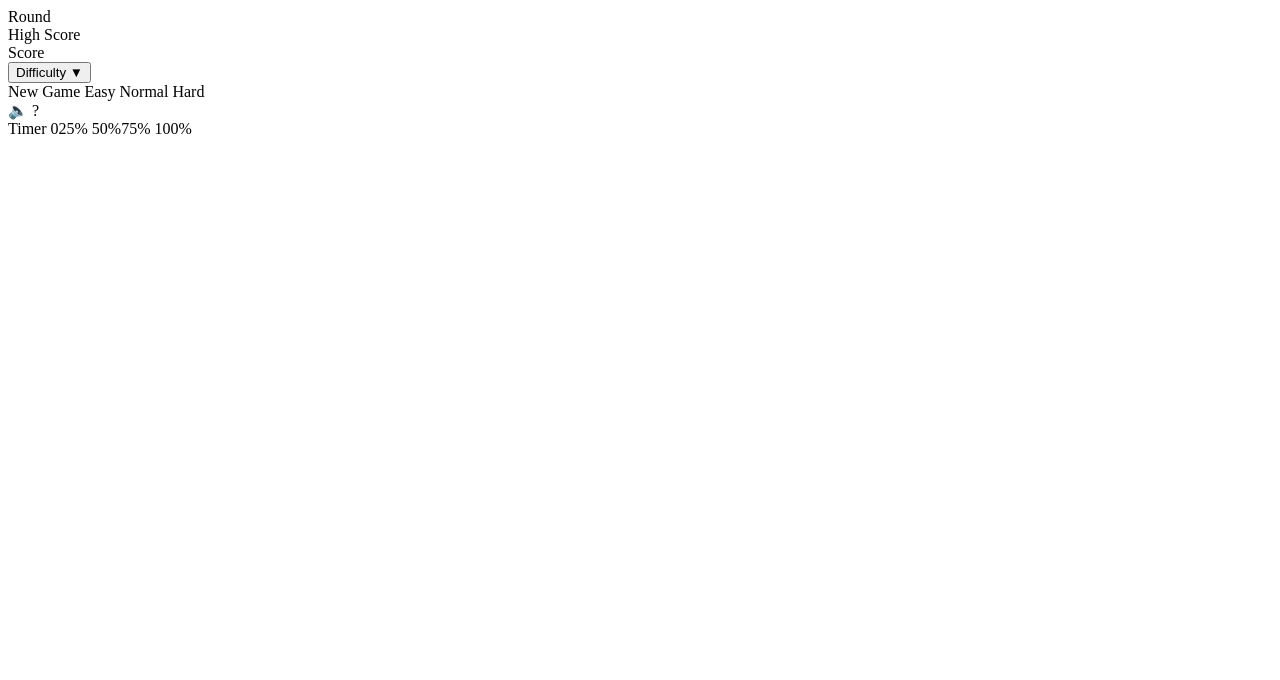
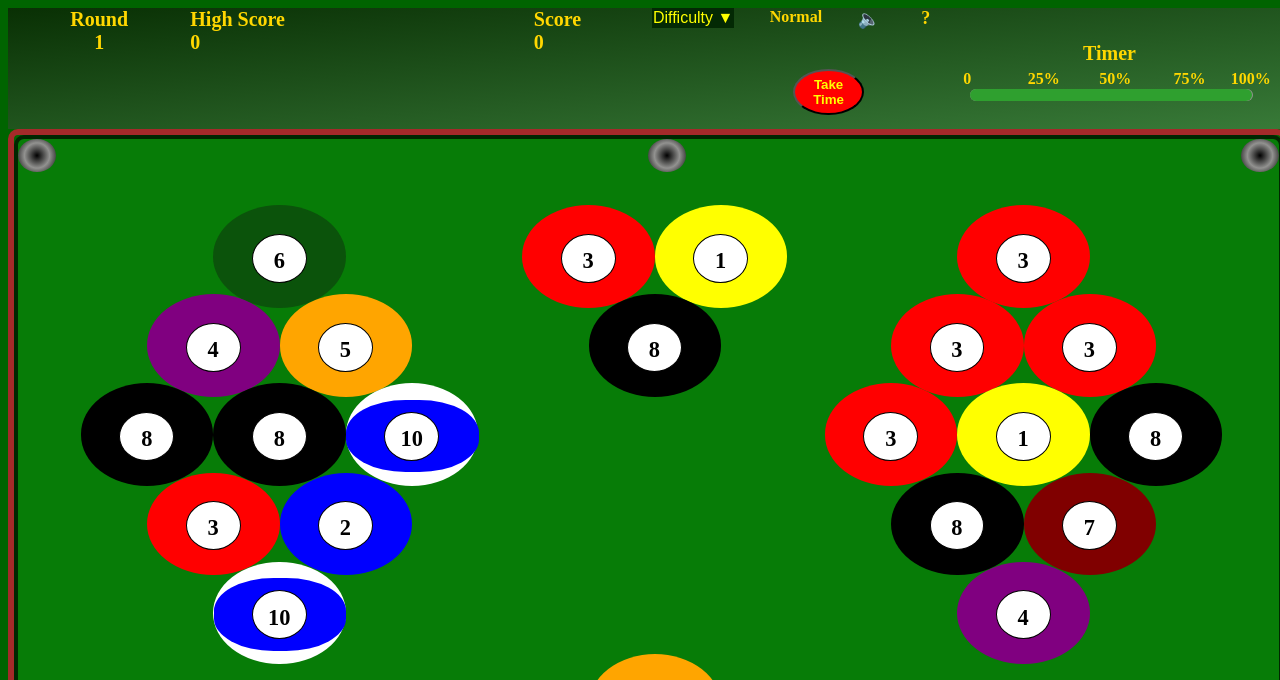
Before and after one commit to tjackson185/Eleven-Ball, a plain HTML site: page index.html in a window 1280 px wide. Shown: the top 680 px of the page. Drawn offline with Linux system fonts and the light colour scheme; the site is published under a folder, as on GitHub Pages, so addresses that start at the root find nothing.

Commit message:
updated path

```diff
--- a/index.html
+++ b/index.html
@@ -4,8 +4,8 @@
     <meta charset="UTF-8">
     <meta http-equiv="X-UA-Compatible" content="IE=edge">
     <meta name="viewport" content="width=device-width, initial-scale=1.0">
-    <link rel="stylesheet" href="/css/mainstyle.css" />
-    <script src="/javascript/mainscript.js" defer ></script>
+    <link rel="stylesheet" href="./css/mainstyle.css" />
+    <script src="./javascript/mainscript.js" defer ></script>
     <title>Eleven Ball</title>
 </head>
 <body onload="startDisplay()">
```
